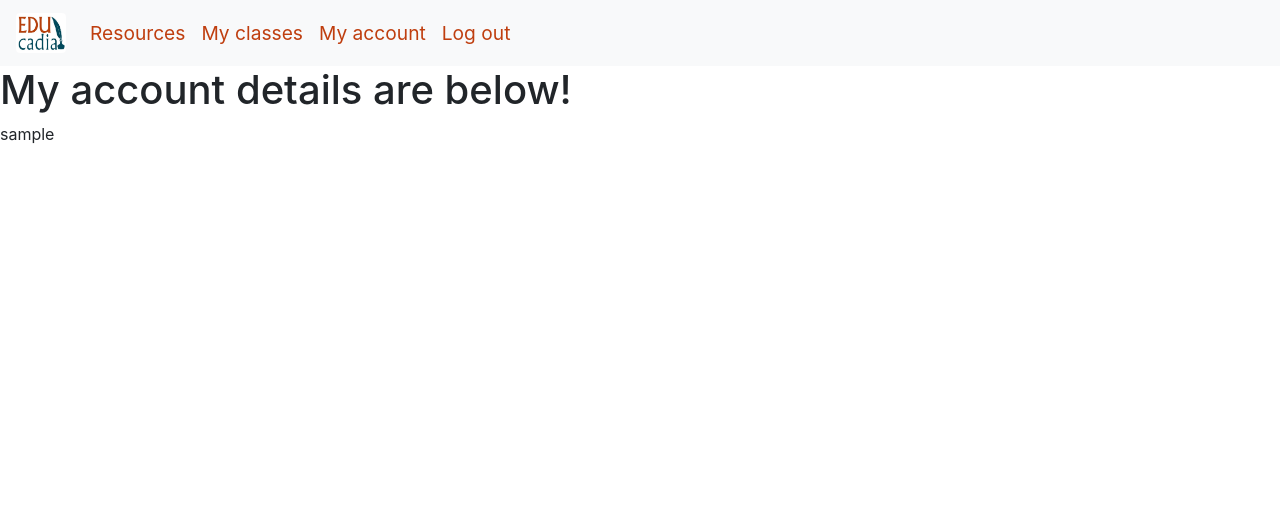
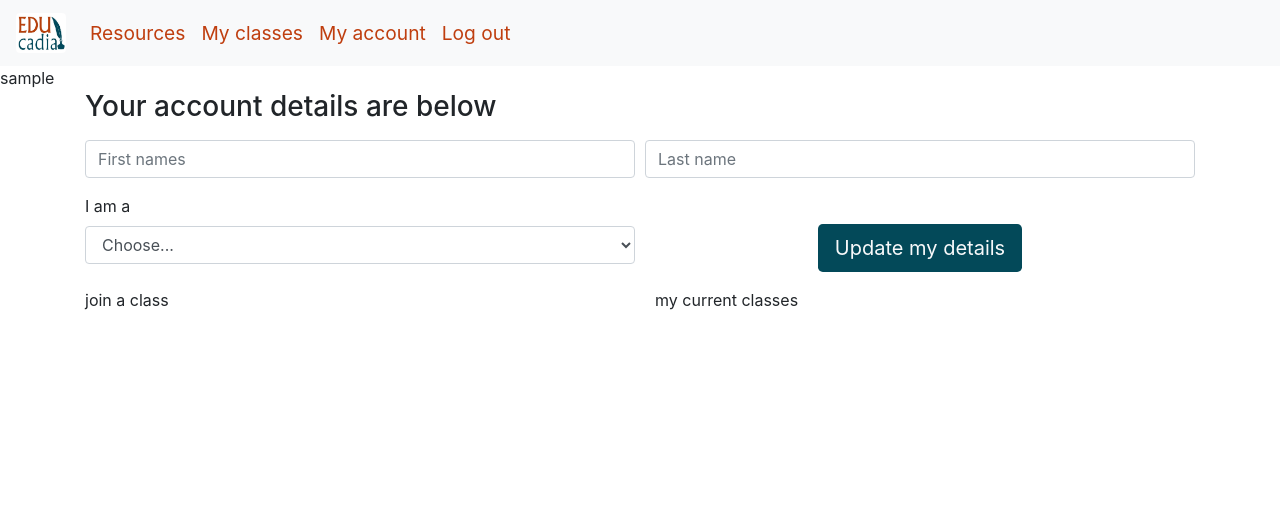
Before and after one commit to AwsSG/educadia, a Django app: page /myaccount in a window 1280 px wide. Shown: the top 509 px of the page. Run offline with Django 3.2, Linux system fonts and the light colour scheme; the visitor is signed in with stand-in values (Sample User, id 1); data comes from the database, SQL or seed files in the repository; some libraries are stand-ins or nearby versions.

Commit message:
added form in my account template

```diff
--- a/myaccount/templates/myaccount/myaccount.html
+++ b/myaccount/templates/myaccount/myaccount.html
@@ -1,6 +1,44 @@
 {% extends "base.html" %}
 {% block content %}
 
-<h1 class="">My account details are below!</h1>
 {{ account }}
+<div class="container">
+    <div class="row">
+        <div class="col">
+            <h3 class="mb-3">Your account details are below</h3>
+            <form>
+                <div class="form-row">
+                    <div class="form-group col-md-6">
+                        <input type="text" class="form-control" placeholder="First names">
+                    </div>
+                    <div class="form-group col-md-6">
+                        <input type="text" class="form-control" placeholder="Last name">
+                    </div>
+                </div>
+                <div class="form-row">
+                    <div class="form-group col-md-6">
+                        <label for="inputState">I am a</label>
+                        <select id="inputState" class="form-control">
+                            <option selected>Choose...</option>
+                            <option>Teacher</option>
+                            <option>Student</option>
+                        </select>
+                    </div>
+                    <div class="form-group col-md-6 text-center">
+                        <button type="submit" class="btn btn-lg main-color-2-bg text-light">Update my
+                            details</button>
+                    </div>
+                </div>
+            </form>
+        </div>
+    </div>
+    <div class="row">
+        <div class="col">
+            join a class
+        </div>
+        <div class="col">
+            my current classes
+        </div>
+    </div>
+</div>
 {% endblock %}
--- a/static/css/main.css
+++ b/static/css/main.css
@@ -16,6 +16,14 @@
 
 .main-color-2 {
     color: #034959;
+}
+
+.main-color-1-bg {
+    background-color: #BF3E0F;
+}
+
+.main-color-2-bg {
+    background-color: #034959;
 }
 
 /* ----------- base template styling */
@@ -84,3 +92,13 @@ footer {
     margin-bottom: 26px;
 
 }
+
+/* ----------- my account Form styling */
+
+.form-control:focus {
+  box-shadow: inset 0 1px 1px rgba(2, 81, 89, 0.075), 0 0 8px rgba(3, 73, 89, 0.6);
+}
+
+.form-row .form-group button {
+    margin-top: 30px;
+}
```
